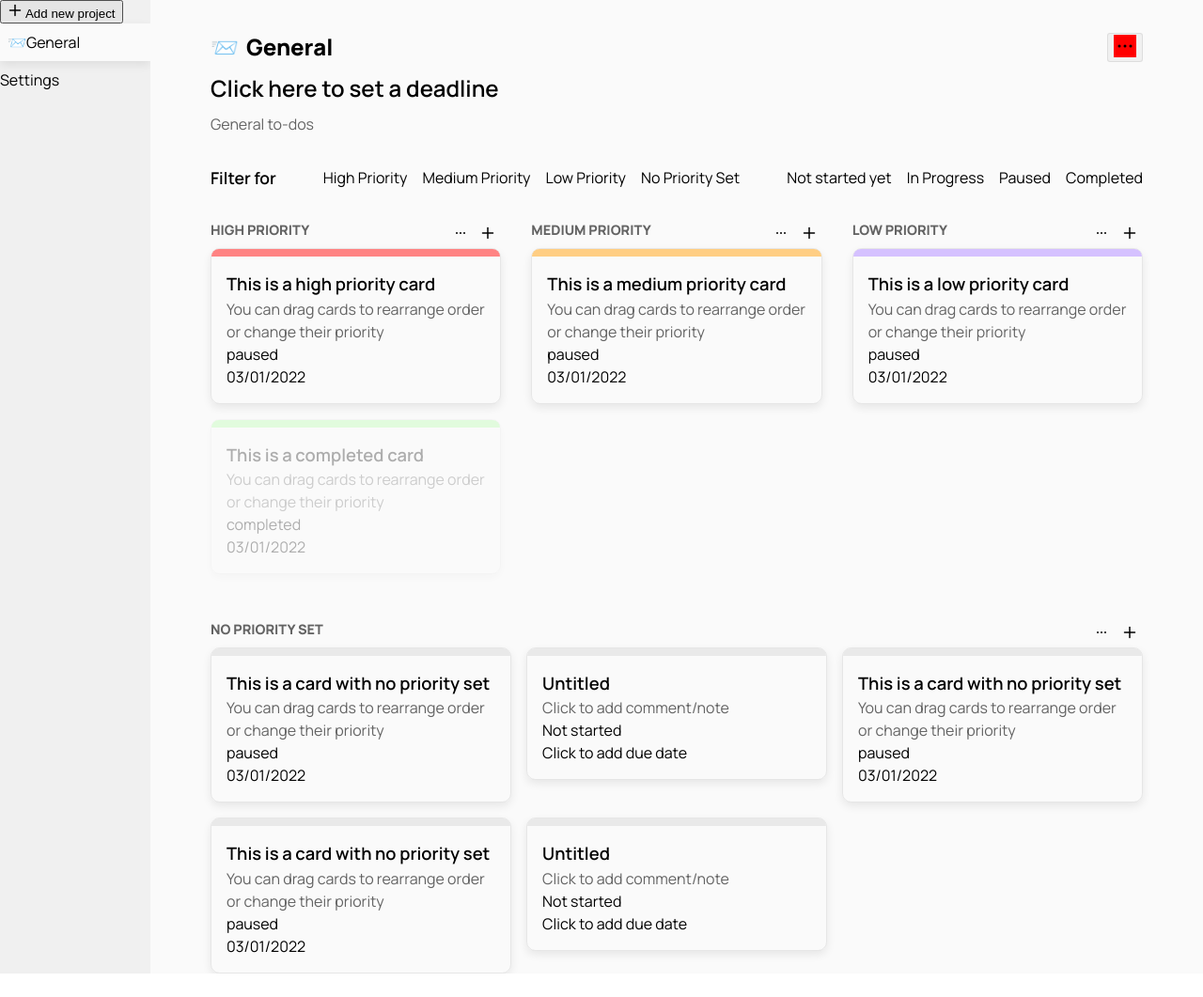
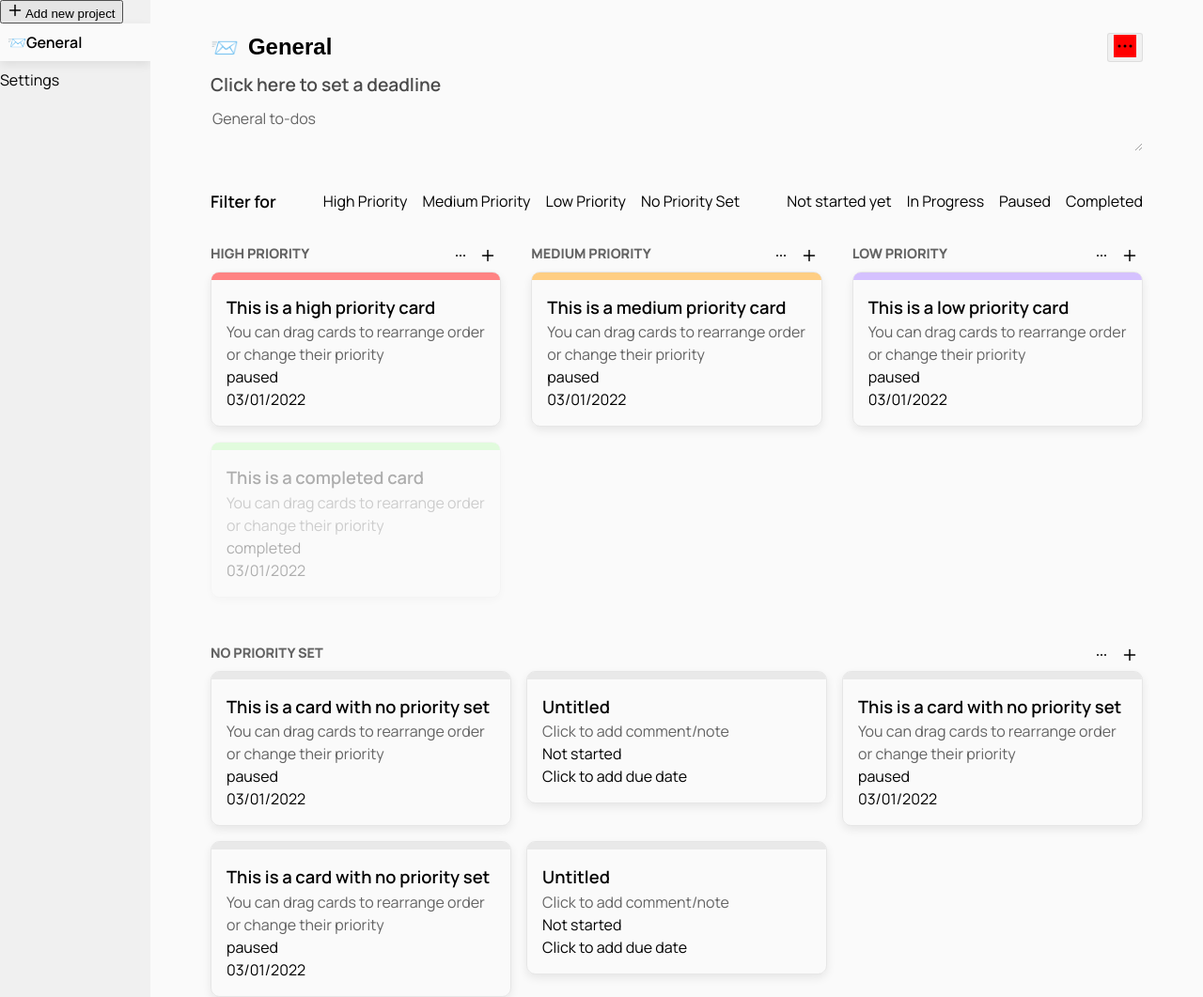
Before and after one commit to gitcommitem/odin-todo, a website with bundled scripts: page dist/index.html in a window 1280 px wide. Shown: the whole page at 94% size. Before the commit the page ends 1036 px from the top, so only its background shows below. Built offline with nearby package versions, Linux system fonts and the light colour scheme.

Commit message:
Changed structure and styled project info area

```diff
--- a/src/projectFactory.js
+++ b/src/projectFactory.js
@@ -33,7 +33,7 @@
     };
 
     if(title === ""){
-        title = "Untitled Project"
+        title = "Untitled"
     };
 
     if(desc === ""){
--- a/src/renderProject.js
+++ b/src/renderProject.js
@@ -3,14 +3,14 @@ const renderProject = (project) => {
     const iconH1El = document.querySelector("h1#icon");
     iconH1El.textContent = project.icon;
 
-    const titleH1El = document.querySelector("h1#project-title");
-    titleH1El.textContent = project.title;
+    const titleInputEl = document.querySelector("input#projectTitle");
+    titleInputEl.value = project.title;
 
     const deadlineH2EL = document.querySelector("h2#deadline");
     deadlineH2EL.textContent = project.deadline;
 
-    const descPEL = document.querySelector("p#proj-desc");
-    descPEL.textContent = project.desc;
+    const descTextAreaEL = document.querySelector("textarea#proj-desc");
+    descTextAreaEL.value = project.desc;
 
 };
 
--- a/src/style.css
+++ b/src/style.css
@@ -103,6 +103,20 @@ h1#icon{
     margin-right: 0.5rem;
 }
 
+#title-wrapper{
+}
+
+h1#icon:hover{
+    cursor: pointer;
+    position: relative;
+    left: -0.5rem;
+    margin-right: -0.5rem;
+    padding: 0rem 0.5rem;
+    box-shadow: 0px 4px 10px rgba(0, 0, 0, 0.08);
+    background-color: white;
+    border-radius: 0.2rem;
+}
+
 h1.kicker{
     font-weight: 800;
     font-size: 0.9rem;
@@ -117,6 +131,8 @@ h1.todo-title{
 }
 
 h2{
+    opacity: 0.7;
+    font-size: 1.2rem;
     font-weight: 600;
 }
 
@@ -148,6 +164,10 @@ div#sidebar li:hover,div#sidebar li.focus{
     background-color: #fafafa;
     box-shadow: 0px 4px 10px rgba(0, 0, 0, 0.08);
 
+}
+
+div#sidebar li.focus{
+    font-weight: 600;
 }
 
 div#main{
@@ -289,3 +309,22 @@ div.modal{
     width: 55ch;
     height: fit-content;
 }
+
+textarea{
+    font-family: 'Manrope',sans-serif;
+    resize: vertical;
+    min-height: 1.7rem;
+    max-height: 45vh;
+    font-size: 1rem;
+}
+
+input:read-only,textarea:read-only{
+    background-color: inherit;
+    border: none;
+}
+
+input#projectTitle{
+    padding: 1;
+    font-size: 1.5rem;
+    font-weight: 800;
+}
```
Also changed, not shown: dist/index.html, dist/main.js.
